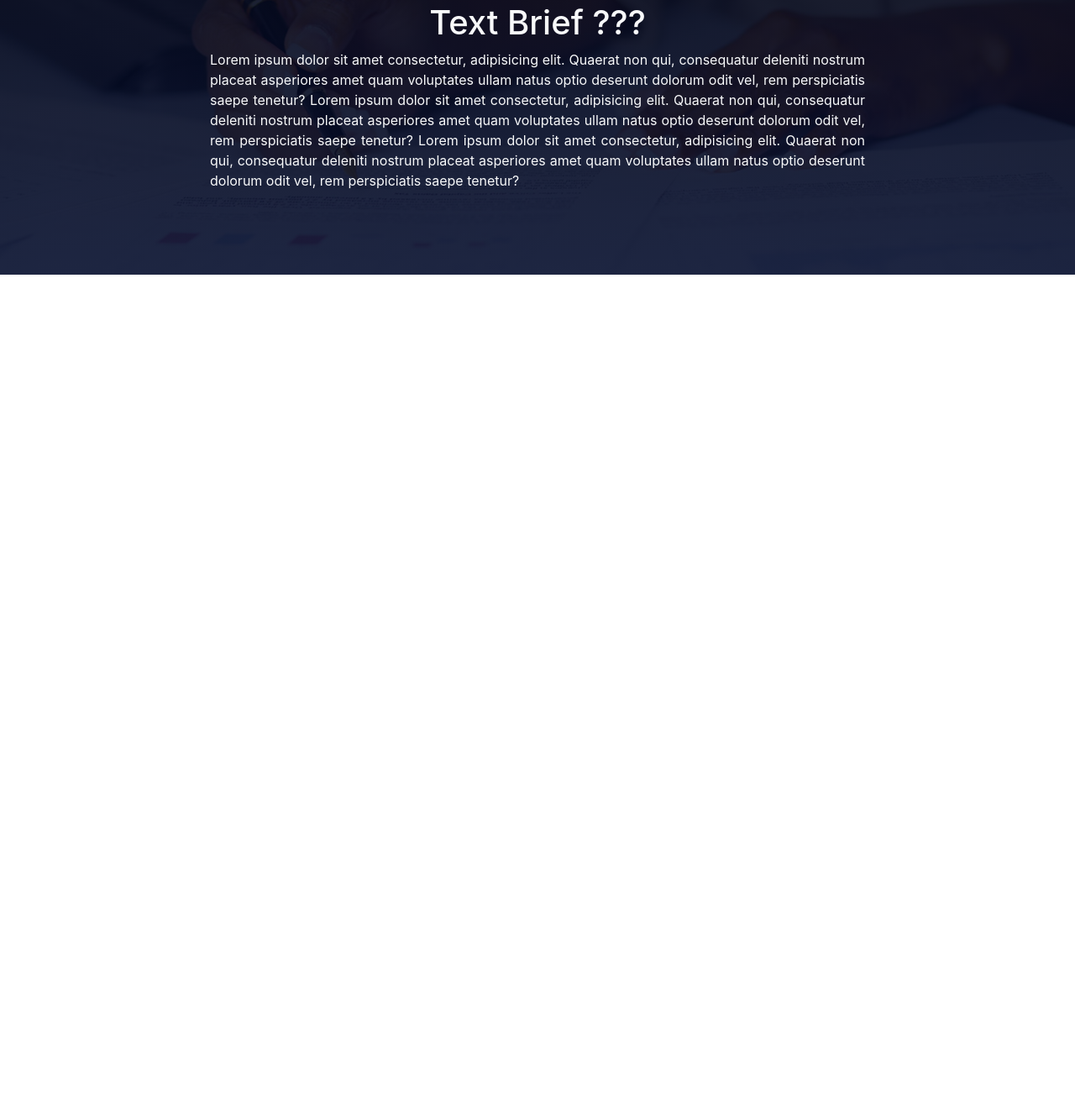
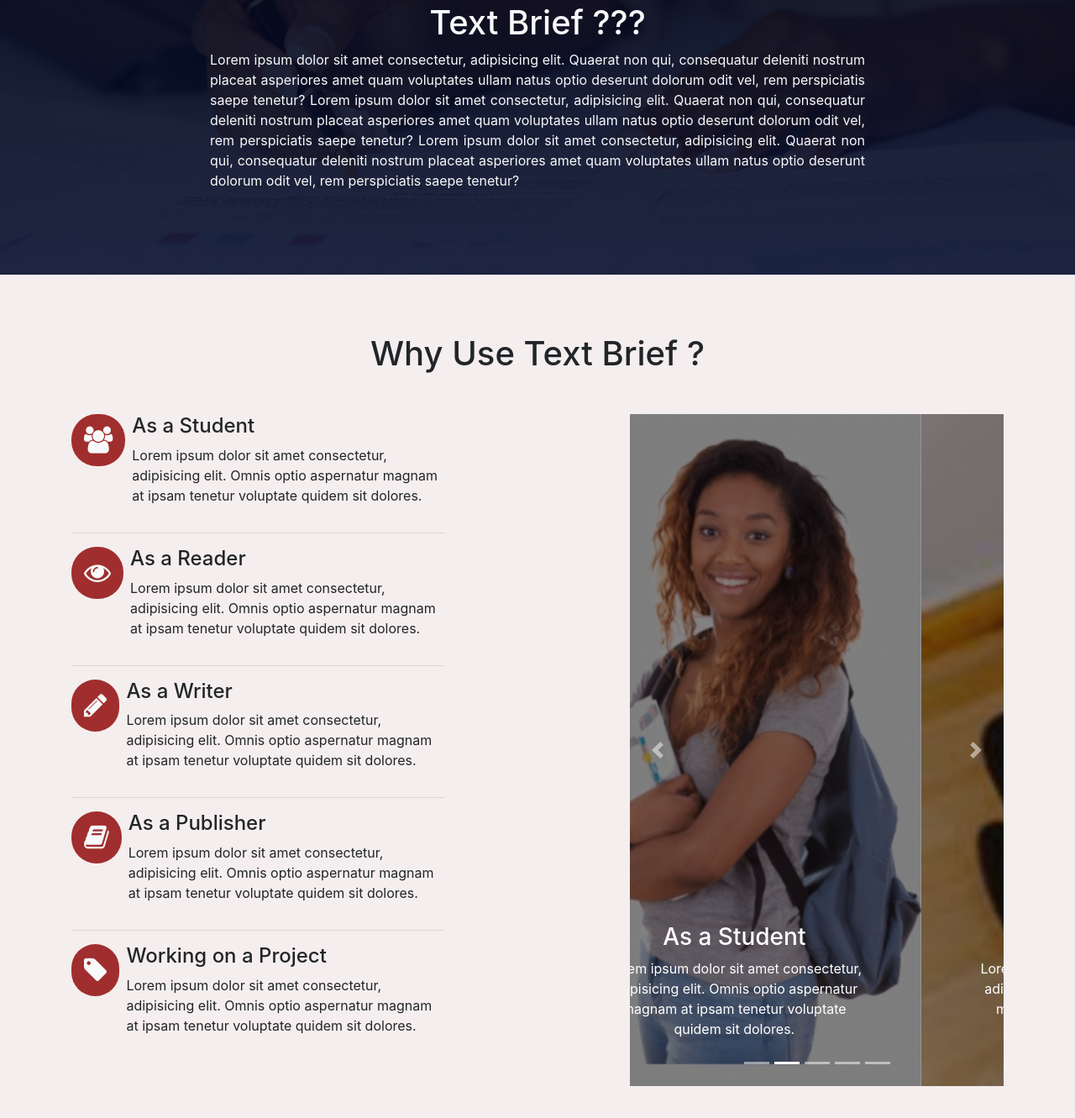
Before and after one commit to botgence/Text-Brief, a plain HTML site: page index.html in a window 1280 px wide. Shown: the part 727-2058 px from the top of the page at 84% size. Before the commit the page ends 1104 px from the top, so only its background shows below. Drawn offline with Linux system fonts and the light colour scheme.

Commit message:
Completed the services section.

```diff
--- a/assets/css/style.css
+++ b/assets/css/style.css
@@ -89,7 +89,7 @@ nav.topnav {
 section#about {
 	background: linear-gradient(rgba(2, 7, 26, 0.9), rgba(6, 15, 46, 0.9)), url("../images/bg.png");
 	background-size: cover;
-	margin: 50px 0;
+	margin: 50px 0 0;
 	padding: 100px 250px;
 }
 
@@ -99,3 +99,42 @@ section#about {
 	}
 }
 /* ============================================================== */
+
+
+section#services {
+	background-color: rgb(245, 238, 238);
+}
+
+
+.fa-users, .fa-eye, .fa-pencil, .fa-book, .fa-tag {
+	border-radius: 30px;
+	background-color: rgb(160, 46, 46);
+	padding: 15px;
+	height: fit-content;
+}
+
+.first-carousel {
+	background: linear-gradient(rgba(6, 6, 7, 0.5), rgba(6, 6, 7, 0.5)), url("../images/student.png");
+}
+
+.second-carousel {
+	background: linear-gradient(rgba(6, 6, 7, 0.5), rgba(6, 6, 7, 0.5)), url("../images/reading.jpeg");
+}
+
+.third-carousel {
+	background: linear-gradient(rgba(6, 6, 7, 0.5), rgba(6, 6, 7, 0.5)), url("../images/writing.jpg");
+}
+
+.fourth-carousel {
+	background: linear-gradient(rgba(6, 6, 7, 0.5), rgba(6, 6, 7, 0.5)), url("../images/publisher.png");
+}
+
+.fifth-carousel {
+	background: linear-gradient(rgba(6, 6, 7, 0.5), rgba(6, 6, 7, 0.5)), url("../images/writing.png");
+}
+
+.carousel-item {
+	background-size: cover;
+	height: 100vh;
+	background-repeat: no-repeat;
+}
--- a/index.html
+++ b/index.html
@@ -78,10 +78,119 @@
 			</div>
 		</section>
 
+		<section id="services" style="padding: 70px 0;">
+			<h1 class="text-center mb-5">Why Use Text Brief ?</h1>
+			<div class="container">
+				<div class="row justify-content-between">
+					<!-- ======================================================== -->
+					<div class="col-md-5">
+						<div class="d-flex">
+							<i class="fa fa-users fa-2x mr-2 text-light"></i>
+							<main>
+								<h4>As a Student</h4>
+								<p>Lorem ipsum dolor sit amet consectetur, adipisicing elit.
+								Omnis optio aspernatur magnam at ipsam tenetur voluptate quidem sit dolores.</p>
+							</main>
+						</div><hr>
+						<div class="d-flex">
+							<i class="fa fa-eye fa-2x mr-2 text-light"></i>
+							<main>
+								<h4>As a Reader</h4>
+								<p>Lorem ipsum dolor sit amet consectetur, adipisicing elit.
+								Omnis optio aspernatur magnam at ipsam tenetur voluptate quidem sit dolores.</p>
+							</main>
+						</div><hr>
+						<div class="d-flex">
+							<i class="fa fa-pencil fa-2x mr-2 text-light"></i>
+							<main>
+								<h4>As a Writer</h4>
+								<p>Lorem ipsum dolor sit amet consectetur, adipisicing elit.
+								Omnis optio aspernatur magnam at ipsam tenetur voluptate quidem sit dolores.</p>
+							</main>
+						</div><hr>
+						<div class="d-flex">
+							<i class="fa fa-book fa-2x mr-2 text-light"></i>
+							<main>
+								<h4>As a Publisher</h4>
+								<p>Lorem ipsum dolor sit amet consectetur, adipisicing elit.
+								Omnis optio aspernatur magnam at ipsam tenetur voluptate quidem sit dolores.</p>
+							</main>
+						</div><hr>
+						<div class="d-flex">
+							<i class="fa fa-tag fa-2x mr-2 text-light"></i>
+							<main>
+								<h4>Working on a Project</h4>
+								<p>Lorem ipsum dolor sit amet consectetur, adipisicing elit.
+								Omnis optio aspernatur magnam at ipsam tenetur voluptate quidem sit dolores.</p>
+							</main>
+						</div>
+					</div>
+					<!-- =================================================== -->
+					<div class="col-md-5">
+						<div id="demo" class="carousel slide" data-ride="carousel">
+							<!-- Indicators -->
+							<ul class="carousel-indicators">
+								<li data-target="#demo" data-slide-to="0" class="active"></li>
+								<li data-target="#demo" data-slide-to="1"></li>
+								<li data-target="#demo" data-slide-to="2"></li>
+								<li data-target="#demo" data-slide-to="3"></li>
+								<li data-target="#demo" data-slide-to="4"></li>
+							</ul>
+							<!-- The slideshow -->
+							<div class="carousel-inner">
+								<div class="first-carousel carousel-item active">
+									<div class="carousel-caption">
+										<h3>As a Student</h3>
+										<p>Lorem ipsum dolor sit amet consectetur, adipisicing elit.
+											Omnis optio aspernatur magnam at ipsam tenetur voluptate quidem sit dolores.</p>
+									</div>
+								</div>
+								<div class="second-carousel carousel-item">
+									<div class="carousel-caption">
+										<h3>As a Reader</h3>
+										<p>Lorem ipsum dolor sit amet consectetur, adipisicing elit.
+											Omnis optio aspernatur magnam at ipsam tenetur voluptate quidem sit dolores.</p>
+									</div>
+								</div>
+								<div class="third-carousel carousel-item">
+									<div class="carousel-caption">
+										<h3>As a Writer</h3>
+										<p>Lorem ipsum dolor sit amet consectetur, adipisicing elit.
+											Omnis optio aspernatur magnam at ipsam tenetur voluptate quidem sit dolores.</p>
+									</div>
+								</div>
+								<div class="fourth-carousel carousel-item">
+									<div class="carousel-caption">
+										<h3>As a Publisher</h3>
+										<p>Lorem ipsum dolor sit amet consectetur, adipisicing elit.
+											Omnis optio aspernatur magnam at ipsam tenetur voluptate quidem sit dolores.</p>
+									</div>
+								</div>
+								<div class="fifth-carousel carousel-item">
+									<div class="carousel-caption">
+										<h3>Working on a Project</h3>
+										<p>Lorem ipsum dolor sit amet consectetur, adipisicing elit.
+											Omnis optio aspernatur magnam at ipsam tenetur voluptate quidem sit dolores.</p>
+									</div>
+								</div>
+							</div>
+							<!-- Left and right controls -->
+							<a class="carousel-control-prev" href="#demo" data-slide="prev">
+								<span class="carousel-control-prev-icon"></span>
+							</a>
+							<a class="carousel-control-next" href="#demo" data-slide="next">
+								<span class="carousel-control-next-icon"></span>
+							</a>
+						</div>
+					</div>
+				</div>
+			</div>
+		</section>
+
 
 		<script src="./assets/js/popper.min.js"></script>
 		<script src="./assets/js/jquery.js"></script>
 		<script src="./assets/js/bootstrap.min.js"></script>
-		<script src="./assets/js/script.js"></script>
+		<!-- <script src="./assets/js/script.js"></script> -->
   </body>
 </html>
```
Also changed, not shown: assets/images/publisher.png (added), assets/images/reading.jpeg (added), assets/images/reading1.jpeg (added), assets/images/student.png (added), assets/images/writing.jpg (added), assets/images/writing.png (added).
